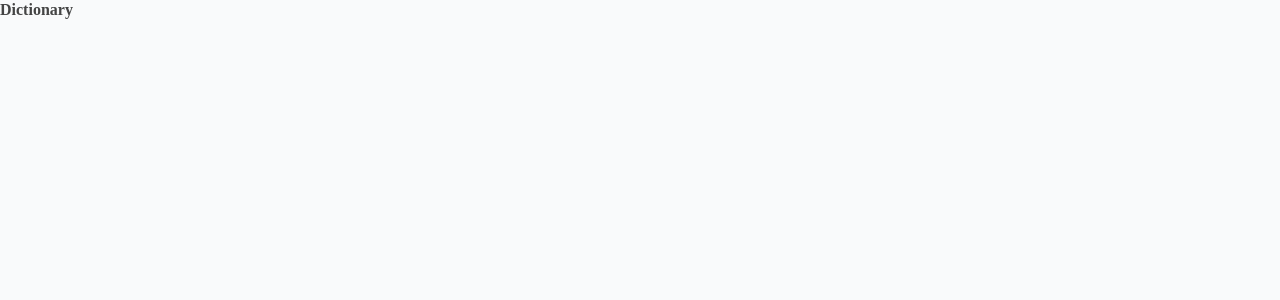
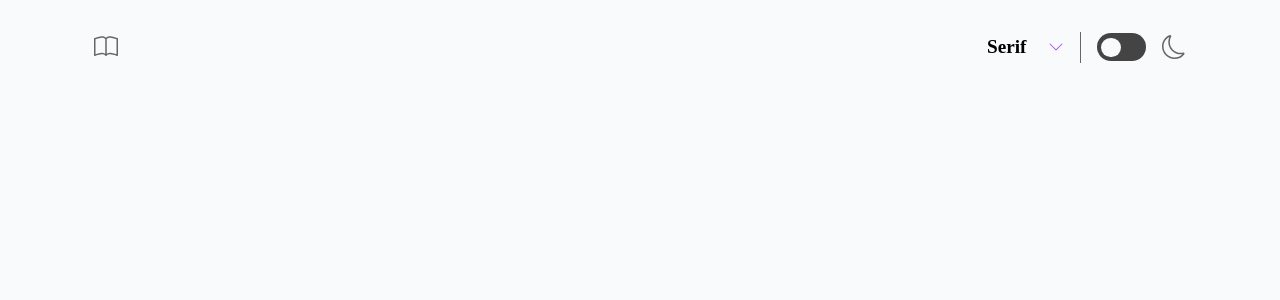
Before and after one commit to simmeringstew/dictionary, a React (Create React App) app: page / in a window 1280 px wide. Shown: the top 300 px of the page. Built offline with nearby package versions, Linux system fonts and the light colour scheme; a small style sheet from the web is missing.

Commit message:
Added items and did the styling for the top bar

```diff
--- a/src/App.js
+++ b/src/App.js
@@ -1,8 +1,11 @@
-import './App.css';
+import TopBar from "./components/TopBar";
+import "./App.css";
 
 const App = () => {
   return(
-    <h1>Dictionary</h1>
+    <div className="container px-4">
+      <TopBar />
+    </div>
   );
 }
 
--- /dev/null
+++ b/src/components/TopBar.js
@@ -0,0 +1,33 @@
+import "../styles/TopBar.css";
+
+const TopBar = () => {
+    return(
+        <div className="bar">
+            <svg xmlns="http://www.w3.org/2000/svg" width="24" height="24" fill="currentColor" className="bi bi-book" viewBox="0 0 16 16">
+                <path d="M1 2.828c.885-.37 2.154-.769 3.388-.893 1.33-.134 2.458.063 3.112.752v9.746c-.935-.53-2.12-.603-3.213-.493-1.18.12-2.37.461-3.287.811V2.828zm7.5-.141c.654-.689 1.782-.886 3.112-.752 1.234.124 2.503.523 3.388.893v9.923c-.918-.35-2.107-.692-3.287-.81-1.094-.111-2.278-.039-3.213.492V2.687zM8 1.783C7.015.936 5.587.81 4.287.94c-1.514.153-3.042.672-3.994 1.105A.5.5 0 0 0 0 2.5v11a.5.5 0 0 0 .707.455c.882-.4 2.303-.881 3.68-1.02 1.409-.142 2.59.087 3.223.877a.5.5 0 0 0 .78 0c.633-.79 1.814-1.019 3.222-.877 1.378.139 2.8.62 3.681 1.02A.5.5 0 0 0 16 13.5v-11a.5.5 0 0 0-.293-.455c-.952-.433-2.48-.952-3.994-1.105C10.413.809 8.985.936 8 1.783z"/>
+            </svg>
+            <div className="bar-right">
+                <div className="select-box">
+                    <select>
+                        <option value="serif">Serif</option>
+                        <option value="sans">Sans-Serif</option>
+                        <option value="mono">Monospace</option>
+                    </select>
+                    <svg xmlns="http://www.w3.org/2000/svg" width="16" height="16" fill="currentColor" className="bi bi-chevron-down" viewBox="0 0 16 16">
+                        <path fill-rule="evenodd" d="M1.646 4.646a.5.5 0 0 1 .708 0L8 10.293l5.646-5.647a.5.5 0 0 1 .708.708l-6 6a.5.5 0 0 1-.708 0l-6-6a.5.5 0 0 1 0-.708z"/>
+                    </svg>
+                </div>
+                <label class="switch">
+                    <input type="checkbox" />
+                    <span class="slider"></span>
+                    <span class="switch-text">Light Dark Toggle</span>
+                </label>
+                <svg xmlns="http://www.w3.org/2000/svg" width="24" height="24" fill="currentColor" className="bi bi-moon" viewBox="0 0 16 16">
+                    <path d="M6 .278a.768.768 0 0 1 .08.858 7.208 7.208 0 0 0-.878 3.46c0 4.021 3.278 7.277 7.318 7.277.527 0 1.04-.055 1.533-.16a.787.787 0 0 1 .81.316.733.733 0 0 1-.031.893A8.349 8.349 0 0 1 8.344 16C3.734 16 0 12.286 0 7.71 0 4.266 2.114 1.312 5.124.06A.752.752 0 0 1 6 .278zM4.858 1.311A7.269 7.269 0 0 0 1.025 7.71c0 4.02 3.279 7.276 7.319 7.276a7.316 7.316 0 0 0 5.205-2.162c-.337.042-.68.063-1.029.063-4.61 0-8.343-3.714-8.343-8.29 0-1.167.242-2.278.681-3.286z"/>
+                </svg>
+            </div>
+        </div>
+    );
+}
+
+export default TopBar;
--- a/src/index.css
+++ b/src/index.css
@@ -62,7 +62,7 @@ list-style: none;
   padding: 0;
 }
 
-img, picture, svg, video {
+img, picture, video {
   display: block;
   width: 100%;
 }
--- /dev/null
+++ b/src/styles/TopBar.css
@@ -0,0 +1,101 @@
+/* The switch - the box around the slider */
+.switch {
+    font-size: 14px;
+    position: relative;
+    display: inline-block;
+    width: 3.5em;
+    height: 2em;
+}
+
+/* Hide default HTML checkbox */
+.switch input {
+    opacity: 0;
+    width: 0;
+    height: 0;
+}
+
+.switch-text {
+    font-size: 0;
+}
+
+/* The slider */
+.slider {
+    position: absolute;
+    cursor: pointer;
+    top: 0;
+    left: 0;
+    right: 0;
+    bottom: 0;
+    background-color: var(--clr-text);
+    transition: .4s;
+    border-radius: 30px;
+}
+
+.slider:before {
+    position: absolute;
+    content: "";
+    height: 1.4em;
+    width: 1.4em;
+    border-radius: 20px;
+    left: 0.3em;
+    bottom: 0.3em;
+    background-color: var(--clr-background);
+    transition: .4s;
+}
+
+input:checked + .slider {
+    background-color: var(--clr-light-purple);
+}
+
+input:focus + .slider {
+    box-shadow: 0 0 1px var(--clr-light-purple);
+}
+
+input:checked + .slider:before {
+    transform: translateX(1.5em);
+}
+
+.bar {
+    margin: 2rem auto;
+    display: flex;
+    justify-content: space-between;
+    align-items: center;
+}
+
+.bi-book, .bi-moon, .bi-sun {
+    fill: var(--clr-text-secondary);
+}
+
+.bar-right {
+    display: flex;
+    align-items: center;
+    gap: 1rem;
+}
+
+.select-box {
+    position: relative;
+    border-right: 1px solid var(--clr-text-secondary);
+}
+
+select {
+    -webkit-appearance: none;
+    -moz-appearance: none;
+    appearance: none;
+    background-color: var(--clr-background);
+    cursor: pointer;
+    border: transparent;
+    font-size: 1.2rem;
+    font-weight: 700
+}
+
+select:focus {
+    outline: none;
+}
+
+.select-box > svg {
+    position: absolute;
+    top: 50%;
+    right: 0;
+    transform: translate(-100%, -50%);
+    fill: var(--clr-dark-purple);
+}
```
